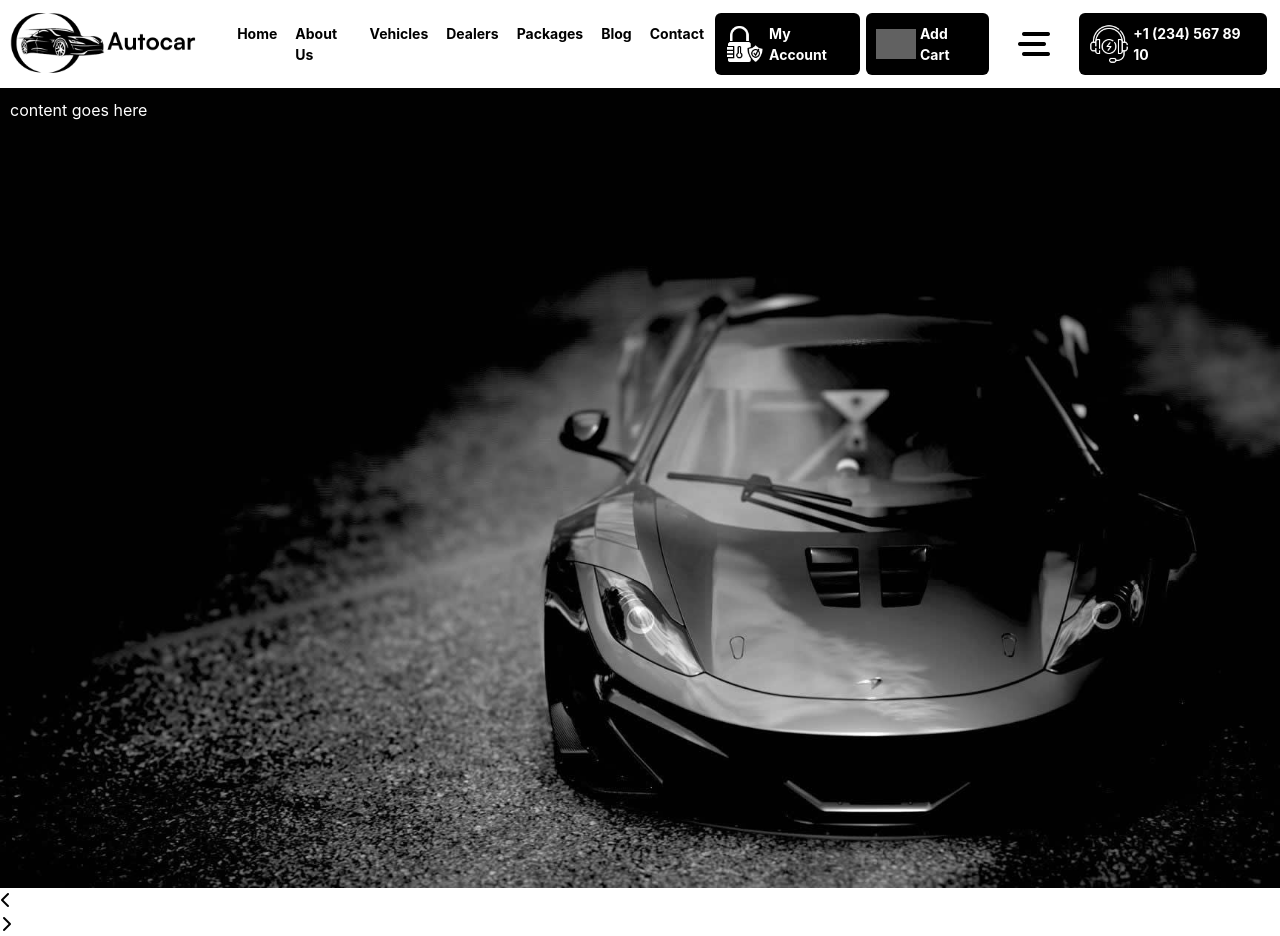
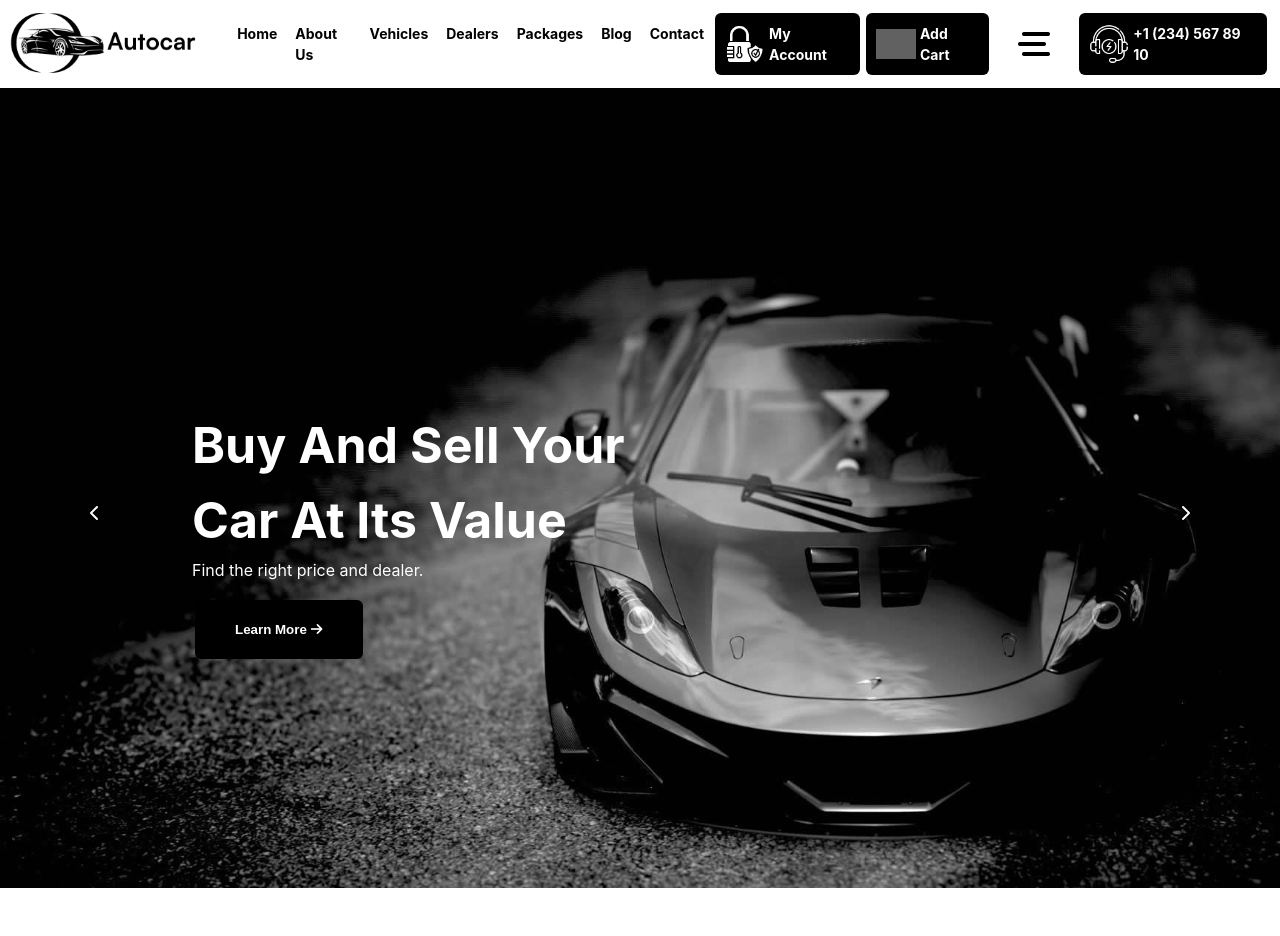
Before and after one commit to AlbertoArrighetti/proj-html-vuejs, a Vue app: page / in a window 1280 px wide. After the commit the page ends 894 px from the top, so only its background shows below. Built offline with nearby package versions, Linux system fonts and the light colour scheme; grey boxes are pictures that could not be loaded.

Commit message:
carousel completed

```diff
--- a/src/components/carousel.vue
+++ b/src/components/carousel.vue
@@ -1,5 +1,12 @@
 <script>
+// items
+import btnItem from './items/btnItem.vue';
+
   export default {
+
+    name: 'carousel',
+
+
     data() {
       return {
         slides: [
@@ -52,39 +59,34 @@
 <template>
     <div class="carousel">
 
-        <div class="slider-wrapper" tabindex="0"
-            v-on:mouseover="stopTimer()"
-            v-on:mouseleave="timer()">
-
-                <div class="item"
-                    v-for="(currentImage, index) in slides"
-                    v-show="index == activeSlideIndex">
-
+        <div class="slider-wrapper" tabindex="0" v-on:mouseover="stopTimer()" v-on:mouseleave="timer()">
+                <div class="item" v-for="(currentImage, index) in slides" v-show="index == activeSlideIndex">
                     <!-- immagini -->
                     <img
                         :src="currentImage.src"
-                        :alt="'slide ' + (index + 1)" />
-
-
+                        :alt="'slide ' + (index + 1)"
+                    />
+                    <!-- testo -->
                     <div class="text">
 
-                        content goes here
+                        <h1>Buy And Sell Your Car At Its Value</h1>
+                        <p>Find the right price and dealer.</p>
+
+                        <button class="btn">
+                            Learn More  <i class="fa-solid fa-arrow-right"></i>
+                        </button>
 
                     </div>
                 </div>
-
-                <div class="arrows">
-
                 <!-- frecce -->
-                    <div class="prev" @click="prevSlide()">
+                <div class="prev-arrow arr" @click="prevSlide()">
                     <i class="fa-solid fa-chevron-left"></i>
                 </div>
-                    <div class="next" @click="nextSlide()">
+                <div class="next-arrow arr" @click="nextSlide()">
                     <i class="fa-solid fa-chevron-right"></i>
                 </div>
 
 
-                </div>
 
             </div>
         </div>
@@ -109,8 +111,27 @@
 
 
 <style lang="scss">
+@use '../styles/variables' as *;
+@use '/src/styles/mixin.scss' as *;
+
 .carousel {
+    .slider-wrapper {
+        position: relative;
 
+        .arr {
+            @include posAbsoluteCenter;
+            @include flexCenter;
+
+            color: #ffffff;
+            cursor: pointer;
+            &.prev-arrow {
+                left: 70px;
+            }
+            &.next-arrow {
+                right: 70px;
+            }
+        }
+    }
     .item {
         width: 100%;
         height: 800px;
@@ -121,17 +142,24 @@
             height: 100%;
             object-fit: cover;
         }
+        .text {
+            color: #ffffff;
+            position: absolute;
+            top: 40%;
+            left: 15%;
 
-        .text {
-            position: absolute;
+            max-width: 500px;
 
-            // to adjust
-            left: 10px;
-            top: 10px;
-            color: white;
+            h1 {
+                font-size: 50px;
             }
-
-
+            p {
+                margin-bottom: 18px;
+            }
+            .btn {
+                padding: 22px 40px;
+            }
+        }
     }
 }
 
--- a/src/components/items/btnItem.vue
+++ b/src/components/items/btnItem.vue
@@ -25,6 +25,9 @@ export default {
     padding: 10px;
     margin: 3px;
     border-radius: 6px;
+    cursor: pointer;
+
+    border: 0 black;
 
     img {
         max-width: 40px;
--- a/src/styles/_mixin.scss
+++ b/src/styles/_mixin.scss
@@ -12,3 +12,10 @@
     align-items: center;
     justify-content: center;
 }
+
+@mixin posAbsoluteCenter {
+    position: absolute;
+    top: 50%;
+    width: 50px;
+    height: 50px;
+}
```
Lines whose indentation alone changed are shown as unchanged.
